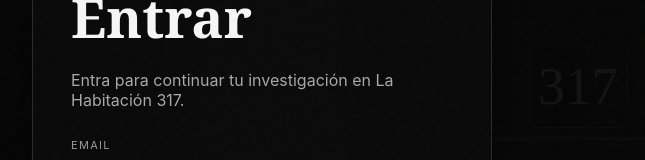
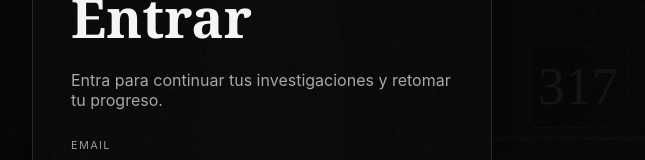
Before and after one commit to cesarrosa610-collab/el-vago, a Next.js app: page /login in a window 1280 px wide. Shown: the part 266-426 px from the top of the page, without its empty margins (378-1023 px from the left). Built offline with nearby package versions, Linux system fonts and the light colour scheme.

Commit message:
content: generalize V2 experience across expedientes

```diff
--- a/src/app/login/page.tsx
+++ b/src/app/login/page.tsx
@@ -30,7 +30,7 @@ export default function Login() {
         <section className="authCard">
           <p className="eyebrow">FICCIÓN INTERACTIVA</p>
           <h1>Entrar</h1>
-          <p className="muted">Entra para continuar tu investigación en La Habitación 317.</p>
+          <p className="muted">Entra para continuar tus investigaciones y retomar tu progreso.</p>
           <form className="stack authForm" onSubmit={go}>
             <label>Email<input className="input" value={email} onChange={(e) => setEmail(e.target.value)} placeholder="tu@email.com" type="email" autoComplete="email" required /></label>
             <label>Contraseña<input className="input" value={password} onChange={(e) => setPassword(e.target.value)} type="password" autoComplete="current-password" required /></label>
```
